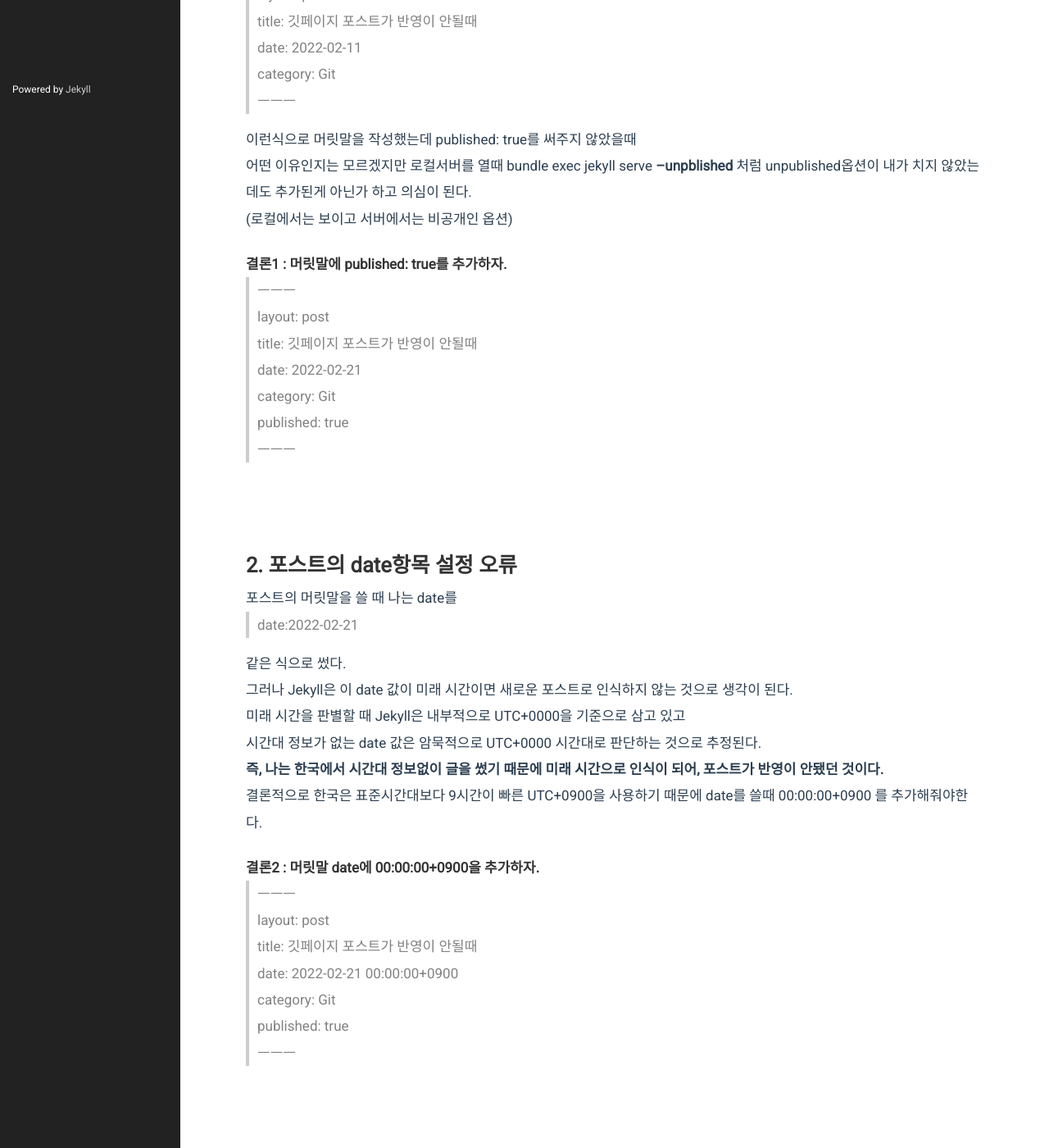
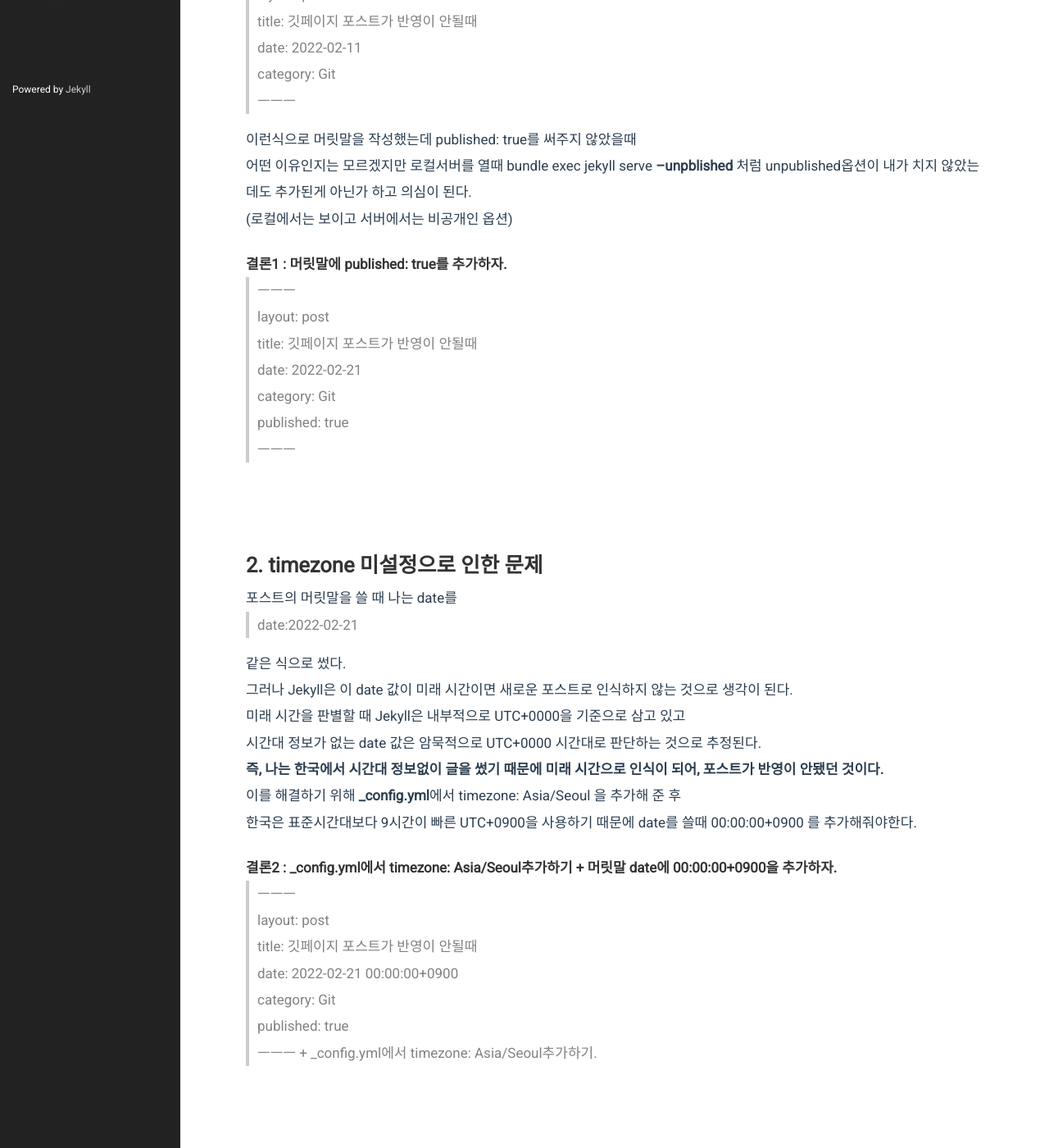
Before and after one commit to iGH01gi/iGH01gi.githoub.io, a Jekyll site: the page built from _posts/Git/2022-02-21-gitdatesetting.md, in a window 1280 px wide and 1400 px high, scrolled down 490 px. Shown: the whole window at 82% size. Built offline with Jekyll 4.4.1, drawn with Linux system fonts in a browser that asks for light colours.

Commit message:
날짜 최종 수정

```diff
--- a/_posts/Git/2022-02-21-gitdatesetting.md
+++ b/_posts/Git/2022-02-21-gitdatesetting.md
@@ -40,7 +40,7 @@ published: true
 <br>
 
 
-# 2. 포스트의 date항목 설정 오류
+# 2. timezone 미설정으로 인한 문제
 포스트의 머릿말을 쓸 때 나는 date를
 >date:2022-02-21
 
@@ -49,9 +49,10 @@ published: true
 미래 시간을 판별할 때 Jekyll은 내부적으로 UTC+0000을 기준으로 삼고 있고
 시간대 정보가 없는 date 값은 암묵적으로 UTC+0000 시간대로 판단하는 것으로 추정된다.
 **즉, 나는 한국에서 시간대 정보없이 글을 썼기 때문에 미래 시간으로 인식이 되어, 포스트가 반영이 안됐던 것이다.**
-결론적으로 한국은 표준시간대보다 9시간이 빠른 UTC+0900을 사용하기 때문에 date를 쓸때 00:00:00+0900 를 추가해줘야한다.
+이를 해결하기 위해 **_config.yml**에서 timezone: Asia/Seoul 을 추가해 준 후
+한국은 표준시간대보다 9시간이 빠른 UTC+0900을 사용하기 때문에 date를 쓸때 00:00:00+0900 를 추가해줘야한다.
 
-#### 결론2 : 머릿말 date에 00:00:00+0900을 추가하자.
+#### 결론2 : _config.yml에서 timezone: Asia/Seoul추가하기 + 머릿말 date에 00:00:00+0900을 추가하자.
 >
 ㅡㅡㅡ
 layout: post
@@ -60,3 +61,5 @@ date: 2022-02-21 00:00:00+0900
 category: Git
 published: true
 ㅡㅡㅡ
++
+_config.yml에서 timezone: Asia/Seoul추가하기.
```
Also changed, not shown: other parts of _posts/Git/2022-02-21-gitdatesetting.md (+1 -1 lines).
